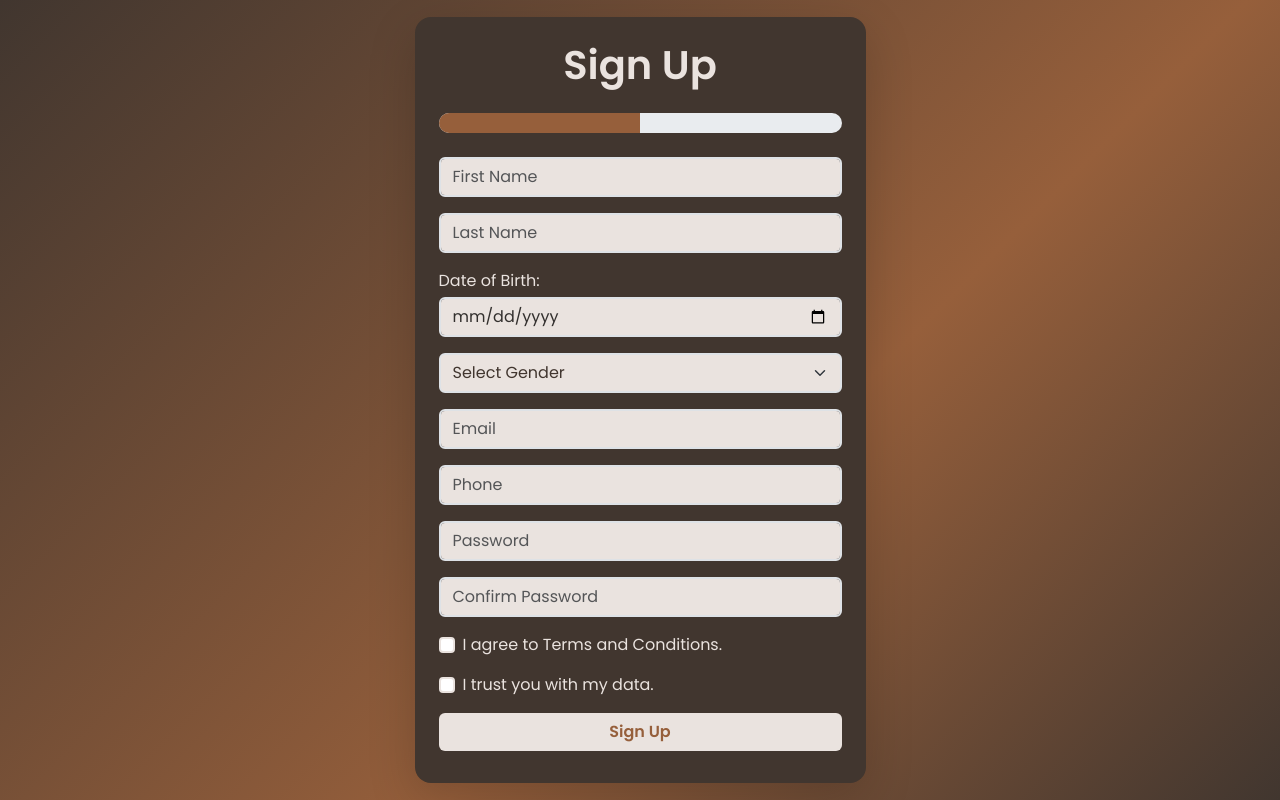
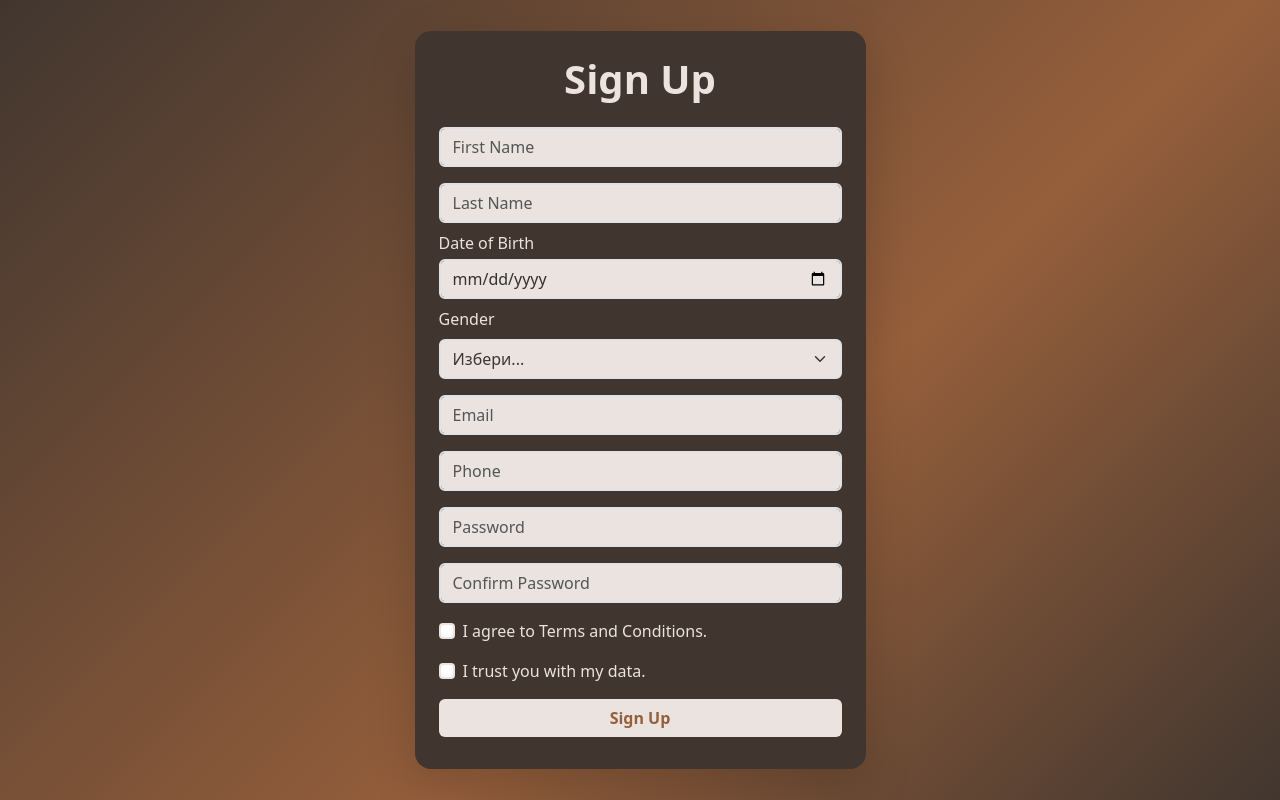
Before and after one commit to vixiepixie9/Badreads, a plain HTML site: page signup.html in a window 1280 px wide. Drawn offline with nearby package versions, Linux system fonts and the light colour scheme.

Commit message:
optimized signin/up.html

```diff
--- a/signup.html
+++ b/signup.html
@@ -5,8 +5,13 @@
   <meta charset="UTF-8">
   <meta name="viewport" content="width=device-width, initial-scale=1.0">
 
-  <link href="https://cdn.jsdelivr.net/npm/bootstrap@5.3.2/dist/css/bootstrap.min.css" rel="stylesheet">
-  <link href="https://fonts.googleapis.com/css2?family=Poppins:wght@400;600&display=swap" rel="stylesheet">
+  <link rel="stylesheet" href="https://cdn.jsdelivr.net/npm/bootstrap@5.3.2/dist/css/bootstrap.min.css" media="print"
+    onload="this.media='all'">
+  <noscript>
+    <link rel="stylesheet" href="https://cdn.jsdelivr.net/npm/bootstrap@5.3.2/dist/css/bootstrap.min.css">
+  </noscript>
+  <link rel="preconnect" href="https://fonts.googleapis.com/css2?family=Poppins:wght@400;600&display=swap"
+    rel="stylesheet">
   <title>Sign Up - Badreads</title>
 
   <style>
@@ -113,26 +118,22 @@
 
           <h1 class="text-b0 fw-bold text-center mb-4">Sign Up</h1>
 
-          <div class="progress mb-4" style="height:20px; border-radius:12px;">
-            <div class="progress-bar bg-b2" role="progressbar" style="width:50%" aria-valuenow="50" aria-valuemin="0"
-              aria-valuemax="100"></div>
-          </div>
-
           <form id="step1Form" action="/signup" method="POST">
 
             <input type="text" class="form-control mb-3 rounded bg-b0 text-b6 border-2 border-b2" id="firstname"
               name="firstname" placeholder="First Name">
-            <input type="text" class="form-control mb-3 rounded bg-b0 text-b6 border-2 border-b2" id="lastname"
+            <input type="text" class="form-control mb-2 rounded bg-b0 text-b6 border-2 border-b2" id="lastname"
               name="lastname" placeholder="Last Name">
 
-            <label for="dob" class="text-b0 mb-1">Date of Birth:</label>
-            <input type="date" class="form-control mb-3 rounded bg-b0 text-b6 border-2 border-b2" id="dob" name="dob">
+            <label for="dob" class="text-b0 mb-1">Date of Birth</label>
+            <input type="date" class="form-control mb-2 rounded bg-b0 text-b6 border-2 border-b2" id="dob" name="dob">
 
+            <label for="gender" class="form-label text-b0">Gender</label>
             <select class="form-select mb-3 rounded bg-b0 text-b5 border-2 border-b2" id="gender" name="gender">
-              <option value="" disabled selected hidden>Select Gender</option>
-              <option value="0">Male</option>
-              <option value="1">Female</option>
-              <option value="2">Other</option>
+              <option selected disabled value="">Избери...</option>
+              <option value="Male">Мъж</option>
+              <option value="Female">Жена</option>
+              <option value="Other">Друг</option>
             </select>
 
 
```
Also changed, not shown: signin.html (+8 -2 lines).
